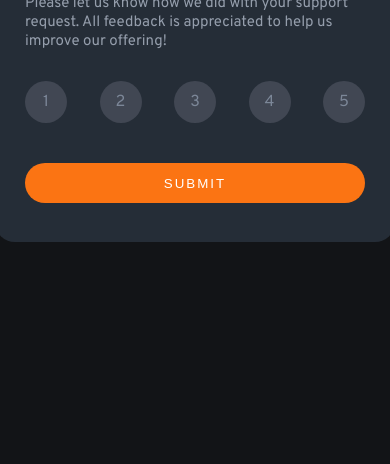
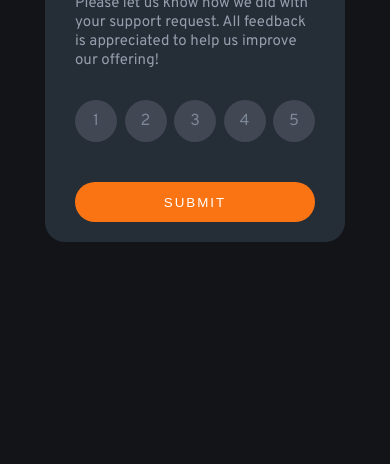
Before and after one commit to basitol/Rating-component, a plain HTML site: page index.html in a window 390 px wide. Shown: the part 380-844 px from the top of the page. Drawn offline with Linux system fonts and the light colour scheme.

Commit message:
Added responsiveness

```diff
--- a/style.scss
+++ b/style.scss
@@ -54,6 +54,11 @@ p {
 
   background-color: hsl(213, 19%, 18%);
   border-radius: 20px;
+
+  @media screen and (max-width: 450px) {
+    height: 400px;
+    width: 300px;
+  }
 }
 
 .container {
```
Also changed, not shown: style.css, 1 other file.
